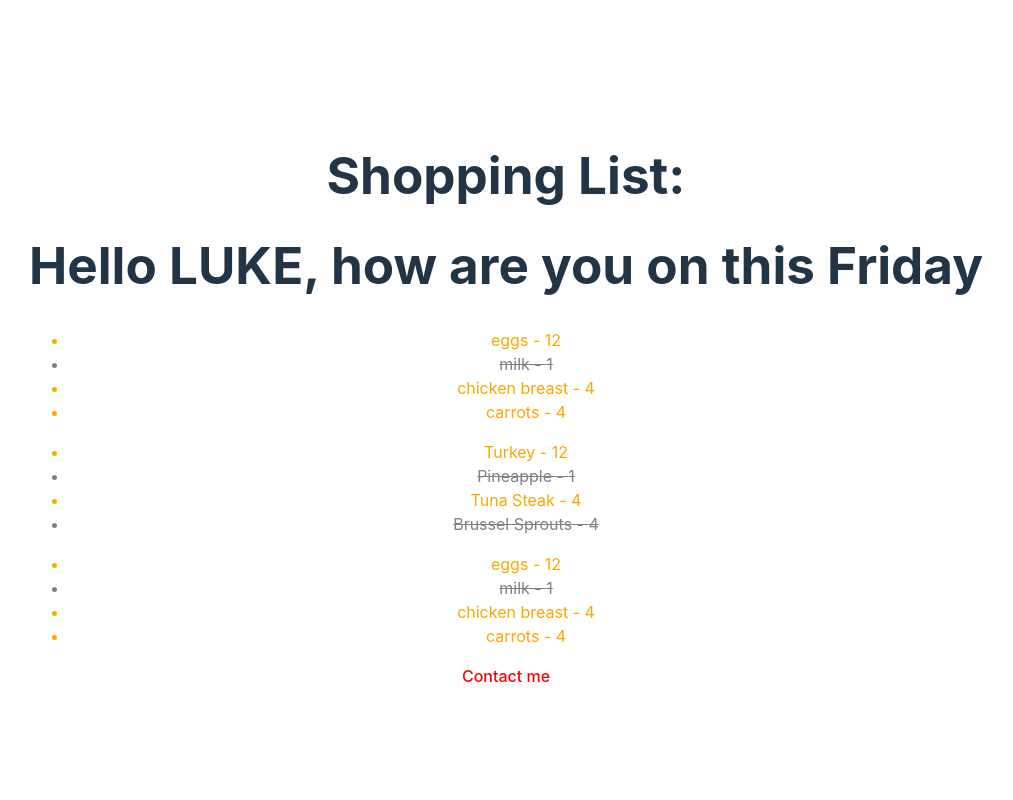
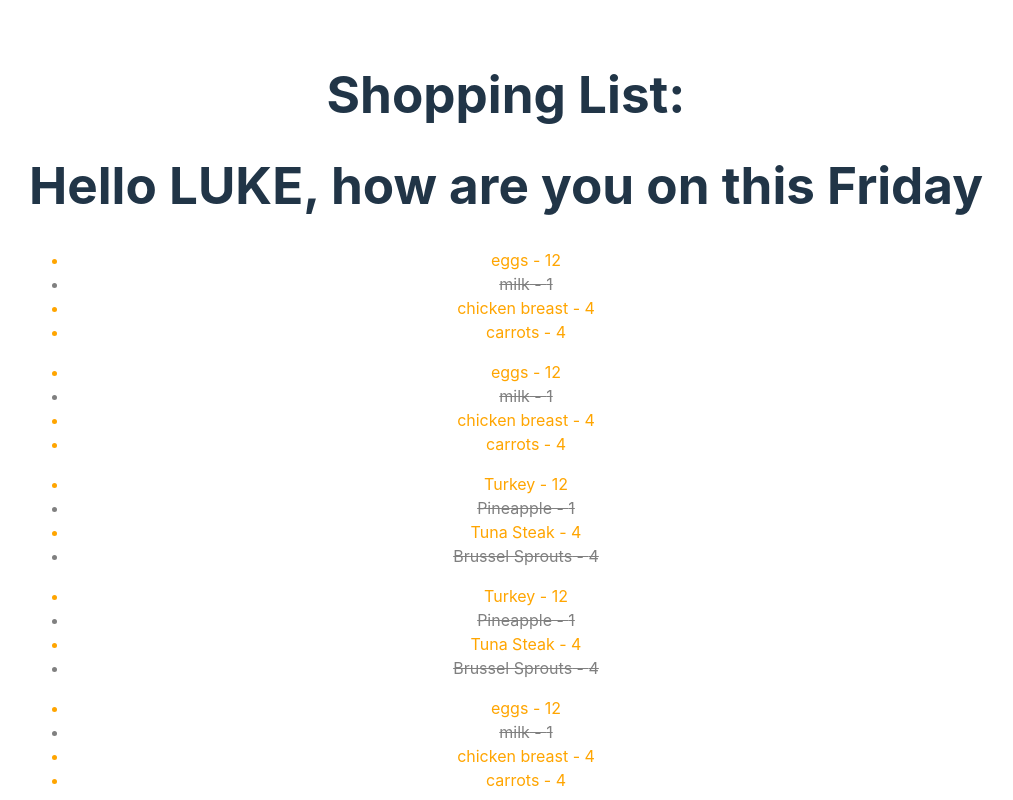
Before and after one commit to LRSORRENTI/REACT-CS-WDB, a React (Vite) app in the folder 03-ShoppingList/: page / in a window 1280 px wide. Shown: the top 800 px of the page, without its empty margins (134-1147 px from the left). Built offline with nearby package versions, Linux system fonts and the light colour scheme.

Commit message:
Added example of using spread operator when all prop names match the object names, ...item will shorten the props after key

```diff
--- a/03-ShoppingList/src/components/ShoppingList.jsx
+++ b/03-ShoppingList/src/components/ShoppingList.jsx
@@ -2,6 +2,7 @@ import ShoppingListItem from "./ShopingListItem"
 
 export default function ShoppingList({items}){
     return(
+        <div>
    <ul>
     {items.map((item) => (
       <ShoppingListItem
@@ -11,5 +12,18 @@ export default function ShoppingList({items}){
        completed={item.completed} />
     ))}
    </ul>
+   <ul>
+   {items.map((item) => (
+      <ShoppingListItem
+       key={item.id}
+        {...item} />
+    ))}
+   </ul>
+
+   </div>
     )
     }
+
+// we can even shorten the above since all the prop
+// names match exactly, we can just use the spread
+// operator {...item}
```
